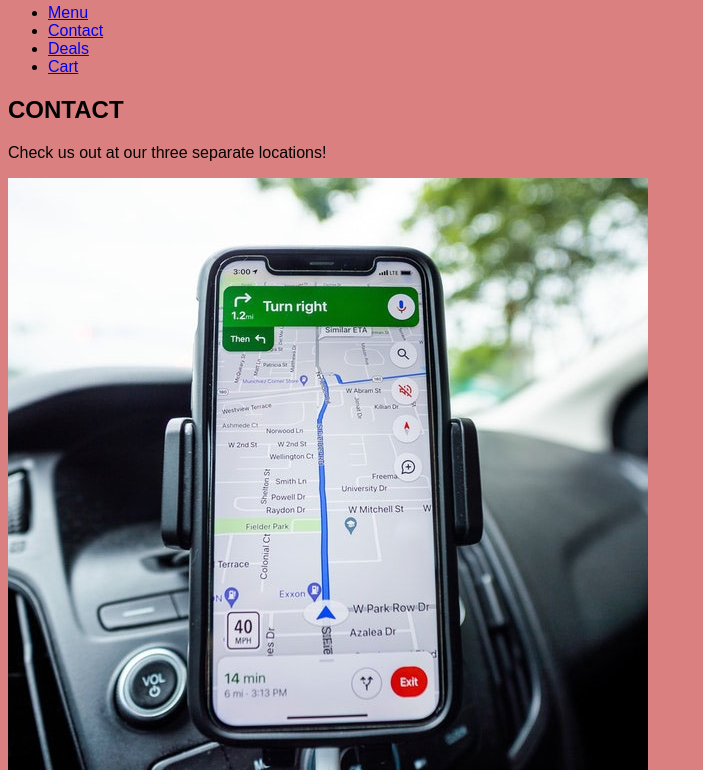
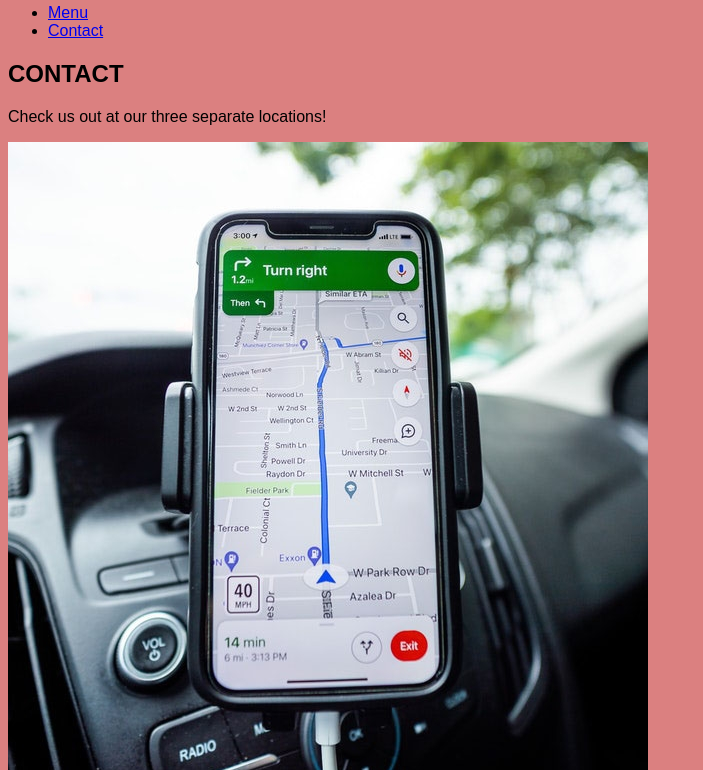
Before and after one commit to SethBurke/SethBurke.github.io, a plain HTML site: page contact.html in a window 1280 px wide. Shown: the part 330-1100 px from the top of the page, without its empty margins (0-703 px from the left). Drawn offline with Linux system fonts and the light colour scheme.

Commit message:
Update contact.html

```diff
--- a/contact.html
+++ b/contact.html
@@ -13,8 +13,7 @@
             <ul>
                 <li><a href="menu">Menu</a></li>
                 <li><a href="contact">Contact</a></li>
-                <li><a href="deals">Deals</a></li>
-                <li><a href="cart">Cart</a></li>
+
             </ul>
         </nav>
     </header>
```
